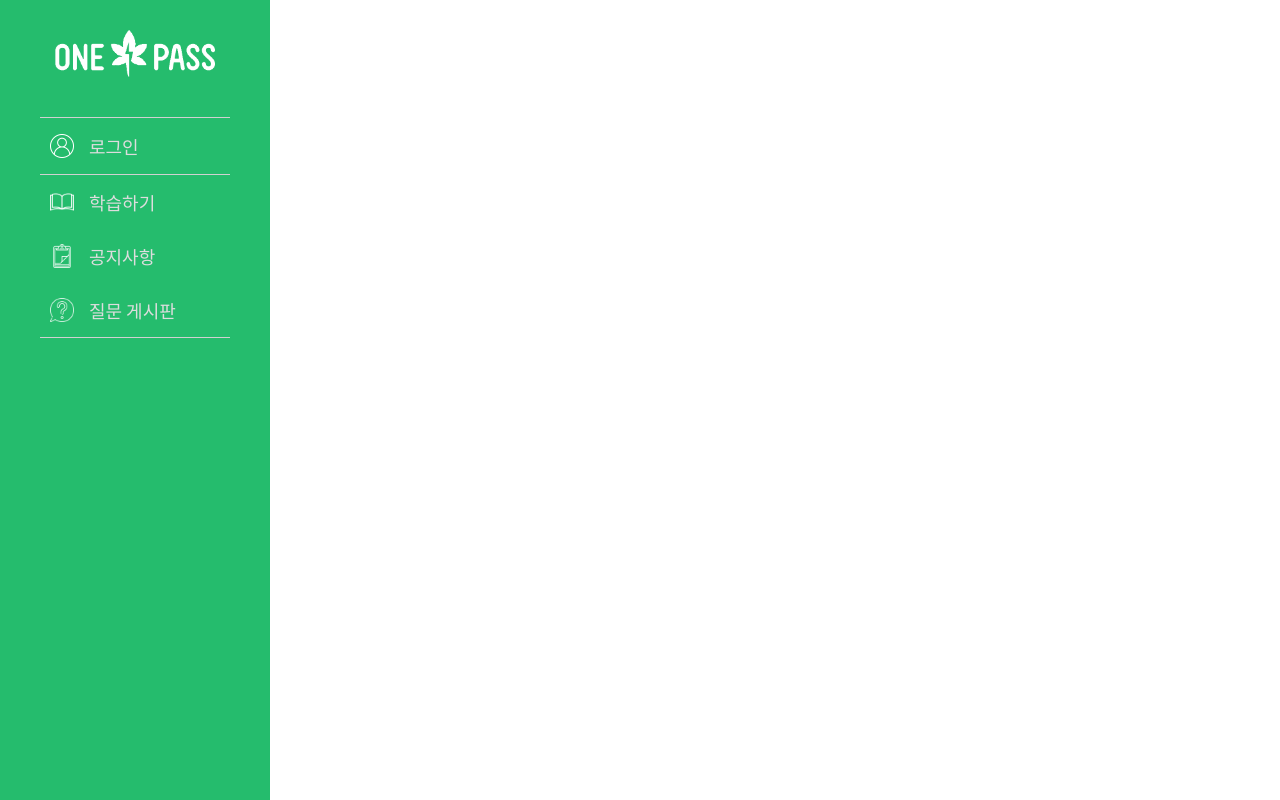
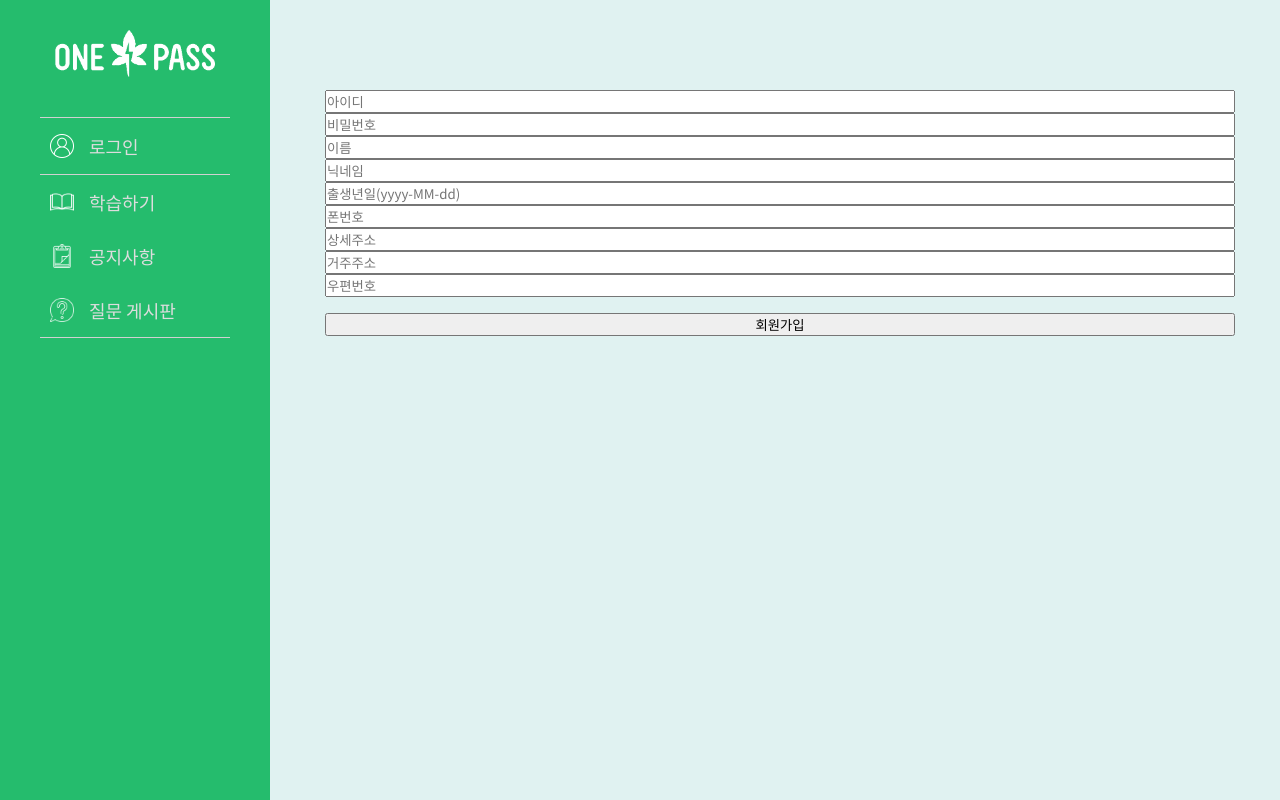
Before and after one commit to Team-Rev/Front-End, a React (Create React App) app: page /join in a window 1280 px wide. Built offline with nearby package versions, Linux system fonts and the light colour scheme.

Commit message:
feat : 회원가입 기능(데이터는 넘어감ing)

```diff
--- a/src/component/App/App.js
+++ b/src/component/App/App.js
@@ -14,6 +14,7 @@ import { Solveques } from '../Main/Solveques/Solveques'
 import { StartExam } from '../Main/StartExam/StartExam'
 import { Sidebar } from '../Main/Sidebar/Sidebar'
 import { TotalPage } from '../Main/TotalPage/TotalPage'
+import { Join } from '../Main/Join/Join'
 
 export function App () {
 
@@ -118,6 +119,11 @@ export function App () {
                     <TotalPage/>
                 }>
             </Route>
+            <Route path="/join"
+                render={() =>
+                    <Join/>
+                }>
+            </Route>
         </>
     );
 };
--- /dev/null
+++ b/src/component/Container/Container.js
@@ -0,0 +1,17 @@
+import React from 'react';
+import style from './Container.module.css'
+
+export function Container(props){
+
+
+    return(
+        <div className="board">
+            <div className={style.container}>
+                <div className={style.inner}>
+                    <props.content info={props.info}/>
+                </div>
+            </div>
+        </div>
+
+    );
+}
--- /dev/null
+++ b/src/component/Container/Container.module.css
@@ -0,0 +1,19 @@
+/* UPDATED AT 태영 2021-05-06 */
+/* INNER에서 컨텐츠가 넘치면 스크롤 하기 위해서 한번 더 담음 */
+.container{
+    height: 100%;
+    width: 100%;
+    overflow-y: scroll;
+    overflow-x: hidden;
+    position:relative;
+}
+
+/* UPDATED AT 태영 2021-05-06 */
+/* 컨텐츠를 담을 곳. 속성 고정*/
+.inner{
+    max-width: 1000px;
+    padding-top: 5vh;
+    padding-bottom: 5vh;
+    padding-left: 35px;
+    padding-right: 35px;
+}
--- /dev/null
+++ b/src/component/Main/Join/Join.js
@@ -0,0 +1,124 @@
+import React, { useState, useEffect } from 'react';
+import { useHistory } from 'react-router';
+import { Container } from '../../Container/Container'
+import axios from 'axios';
+
+export function Join(props) {
+    return(
+        <Container content={JoinBoard}/>
+    )
+}
+
+const JoinBoard = () => {
+    return(
+        <div>
+           <JoinForm/>
+        </div>
+    )
+}
+
+const JoinForm = (props) => {
+    let history = useHistory();
+    const [userId , setUserId] = useState("")
+    const [password, setPassword] = useState("")
+    const [name, setName] = useState("")
+    const [nickname, setNickname] = useState("")
+    const [DOB, setDOB] = useState("")
+    const [phone, setPhone] = useState("")
+    const [detailAddress, setDetailAddress] = useState("")
+    const [address, setAddress] = useState("")
+    const [postNumber, setPostNumber] = useState("")
+
+    const onIdHandler = (e) => {
+        setUserId(e.currentTarget.value)
+    }
+
+    const onPasswordHandler = (e) => {
+        setPassword(e.currentTarget.value)
+    }
+
+    const onUsernameHandler = (e) => {
+        setName(e.currentTarget.value)
+    }
+
+    const onNickHandler = (e) => {
+        setNickname(e.currentTarget.value)
+    }
+
+    const onDateHandler = (e) => {
+        setDOB(e.currentTarget.value)
+    }
+
+    const onPhoneHandler = (e) => {
+        setPhone(e.currentTarget.value)
+    }
+
+    const onDetailAddHandler = (e) => {
+        setDetailAddress(e.currentTarget.value)
+    }
+
+    const onAddHandler = (e) => {
+        setAddress(e.currentTarget.value)
+    }
+
+    const onPostnumHandler = (e) => {
+        setPostNumber(e.currentTarget.value)
+    }
+
+
+    const onSubmitHandler = (e) => {
+        e.preventDefault();
+        axios({
+            method : 'post',
+            url : '/signup',
+            data: {
+                "detailAddress" : detailAddress,
+                "nickname" : nickname,
+                "DOB" : DOB,
+                "userId" : userId,
+                "name" : name,
+                "password" : password,
+                "phone" : phone,
+                "address" : address,
+                "postNumber" : postNumber
+            }
+    }).then(res => {
+        console.log(res)
+        console.log('체크')
+        if(res.data == "SUCCESS") {
+            history.push("/login")
+        }
+    })
+    .catch(error => console.log(error))
+}
+
+            // // API 요청하는 콜마다 헤더에 accessToken 담아 보내도록 설정
+            // axios.defaults.headers.common['Authorization'] = `Bearer ${ACCESS_TOKEN}`;
+            // axios.defaults.headers.common['Authorization'] = `Bearer ${REFRESH_TOKEN}`;
+
+
+        return (
+            <div>
+             <form onSubmit={onSubmitHandler}>
+                <input type="email"  name={userId} class="text-field" placeholder="아이디" onChange={onIdHandler}></input>
+                <input type="password" name={password} class="text-field" placeholder="비밀번호" onChange={onPasswordHandler}></input>
+                <input type="text" name={name} class="text-field" placeholder="이름" onChange={onUsernameHandler}></input>
+                <input type="text"  name={nickname} class="text-field" placeholder="닉네임" onChange={onNickHandler}></input>
+                <input type="text" name={DOB} class="text-field" placeholder="출생년일(yyyy-MM-dd)" onChange={onDateHandler}></input>
+                <input type="text" name={phone} class="text-field" placeholder="폰번호" onChange={onPhoneHandler}></input>
+                <input type="text" name={detailAddress} class="text-field" placeholder="상세주소" onChange={onDetailAddHandler}></input>
+                <input type="text" name={address} class="text-field" placeholder="거주주소" onChange={onAddHandler}></input>
+                <input type="text" name={postNumber} class="text-field" placeholder="우편번호" onChange={onPostnumHandler}></input>
+                <br/>
+                <input type="submit" value="회원가입" class="submit-btn"></input>
+             </form>
+{/*
+                <div className="links">
+                    <a href="#2">로그인</a>
+                    <br></br>
+                    <hr className="hr1"></hr>
+                <a href="#">아이디, 비밀번호 찾기</a>
+                </div> */}
+            </div>
+    )
+}
--- a/src/component/Main/Login/Login.js
+++ b/src/component/Main/Login/Login.js
@@ -1,4 +1,5 @@
 import React, { useState } from 'react';
+import { NavLink } from 'react-router-dom'
 import style from './Login.module.css'
 import logo from './img/logo.png'
 import axios from 'axios'
@@ -80,7 +81,7 @@ export function Login(props) {
                         <span>
                             아직도 One Pass를 모르시나요?
                         </span>
-                        <button>회원가입</button>
+                        <NavLink to="/join" onClick={() => { props.setLoginOpen(false)}}>회원가입</NavLink>
                     </div>
                 </div>
 
```
